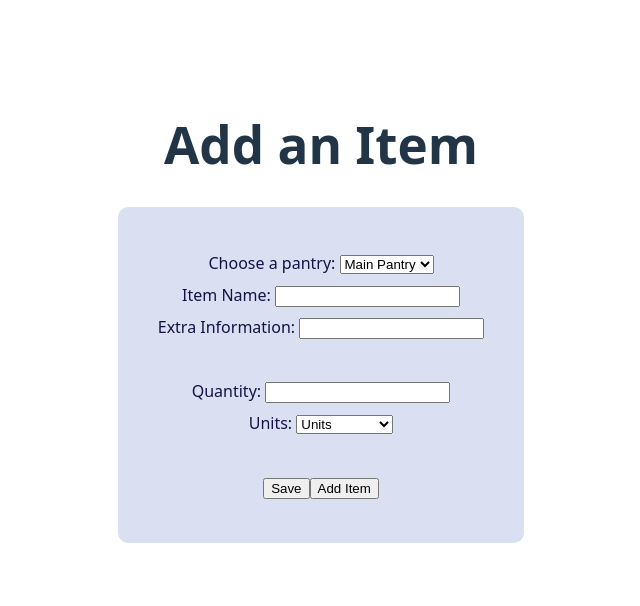
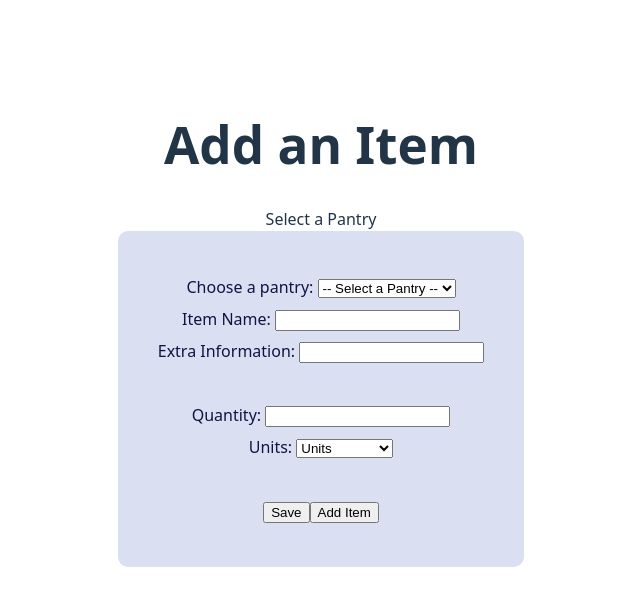
Before and after one commit to MimocaShelf/PantryTracker, a React (Vite) app: page /addToPantry in a window 1280 px wide. Shown: the top 606 px of the page, without its empty margins (319-959 px from the left). Built offline with nearby package versions, Linux system fonts and the light colour scheme.

Commit message:
rename addtopantrylogic + dynamic dropdown for addtopantrypage

```diff
--- a/src/pantry/addToPantry.jsx
+++ b/src/pantry/addToPantry.jsx
@@ -1,4 +1,4 @@
-import React from 'react';
+import React, {useState} from 'react';
 // import addItemToPantry from '../../server/addToPantryLogic.jsx';
 
 /*
@@ -11,16 +11,42 @@ FEATURES:
 */
 
 function AddToPantry() {
+
+    const getPantries = () => {}
+
+
+    let pantries = [
+        {value: 'main_pantry', text: 'Main Pantry'},
+        {value: 'fridge', text: 'Fridge'},
+        {value: 'sink', text: 'Sink'},
+    ]
+    let [pantry, setPantry] = useState('Select a Pantry')
+
+    let handlePantryChange = (e) => {
+        setPantry(e.target.value)
+    }
+
+
+
     return (
-        <div class="section">
-            <h1>Add an Item</h1>
-            <div class="genericContentBox">
-                <form method="post">
+        <div className="AddToPantry">
+            <div class="section">
+                <h1>Add an Item</h1>
+                {pantry}
+
+
+
+
+
+                <div class="genericContentBox">
+
                     <label for="pantries">Choose a pantry: </label>
-                    <select name="pantries" id="pantries">
-                        <option value="main_pantry">Main Pantry</option>
-                        <option value="fridge">Fridge</option>
-                        <option value="sink">Sink</option>
+                    <select onChange={handlePantryChange} name="pantries" id="pantries">
+                        <option value="Select a Pantry">-- Select a Pantry --</option>
+
+                        {pantries.map((entry) => (
+                            <option value={entry.value}>{entry.text}</option>
+                        ))}
                     </select>
                     <br></br>
 
@@ -59,7 +85,7 @@ function AddToPantry() {
 
                     <input type="submit" name="submit" value="Save"></input>
                     <input type="submit" name="submit" value="Add Item"></input>
-                </form>
+                </div>
             </div>
         </div>
     );
```
Also changed, not shown: 2 other files (tests, documents, lock files or other folders).
